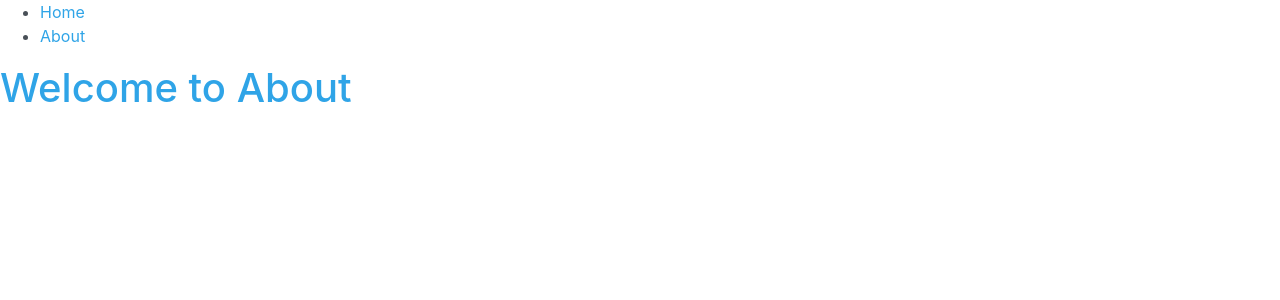
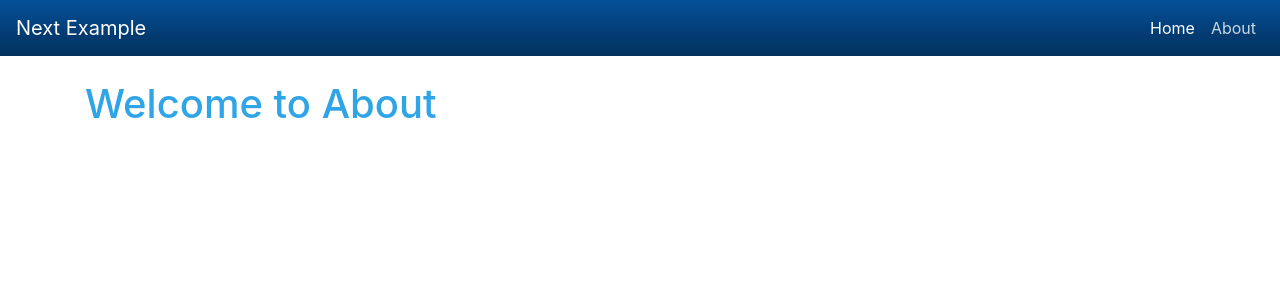
Before and after one commit to Olanetsoft/NextJs-Example-Project, a Next.js app: page /about in a window 1280 px wide. Shown: the top 300 px of the page. Built offline with nearby package versions, Linux system fonts and the light colour scheme.

Commit message:
NAVBAR COMPLETED

```diff
--- a/components/layout.js
+++ b/components/layout.js
@@ -9,7 +9,9 @@
                 <link rel="stylesheet" href="https://bootswatch.com/4/cerulean/bootstrap.min.css"></link>
             </Head>
             <Navbar />
-            {props.children}
+            <div className="container">
+                {props.children}
+            </div>
         </div>
     );
 };
--- a/components/navbar.js
+++ b/components/navbar.js
@@ -2,12 +2,25 @@
 
 const Navbar = () => {
     return (
-        <div>
-            <ul>
-                <li><Link href="/"><a>Home</a></Link></li>
-                <li><Link href="/about"><a>About</a></Link></li>
-            </ul>
-        </div>
+        <nav className="navbar navbar-expand navbar-dark bg-dark mb-4">
+            {/* <div className="container"> */}
+                <a className="navbar-brand" href="#">Next Example</a>
+                <div className="collapse navbar-collapse">
+                    <ul className="navbar-nav ml-auto">
+                        <li className="nav-item active">
+                            <Link href="/">
+                                <a className="nav-link" href="#">Home <span className="sr-only">(current)</span></a>
+                            </Link>
+                        </li>
+                        <li className="nav-item">
+                            <Link href="/about">
+                                <a className="nav-link" href="#">About</a>
+                            </Link>
+                        </li>
+                    </ul>
+                </div>
+            {/* </div> */}
+        </nav>
     );
 };
 
```
